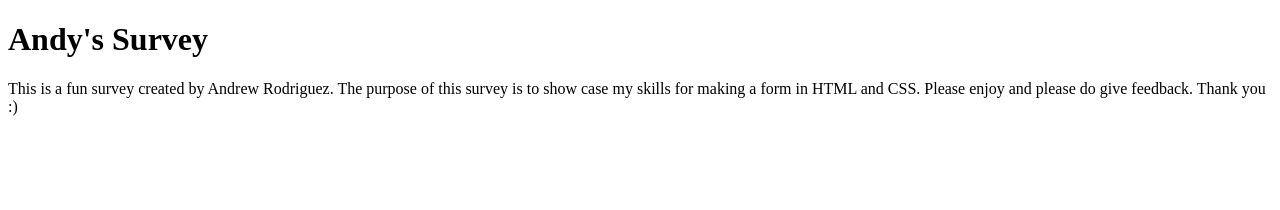
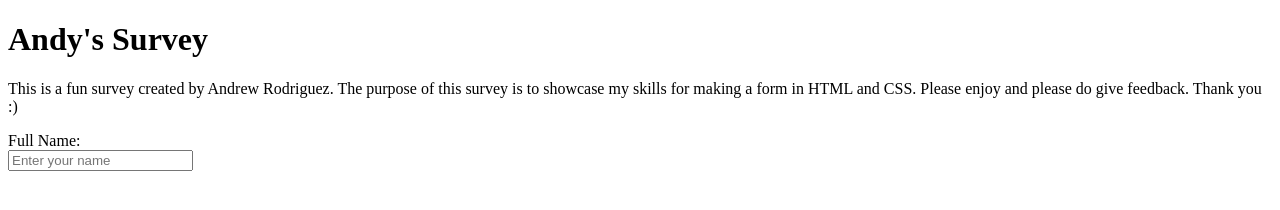
Before and after one commit to Andyrod209/survey-website, a plain HTML site: page index.html in a window 1280 px wide. Drawn offline with Linux system fonts and the light colour scheme.

Commit message:
Created a form and added a input field for users full name.

```diff
--- a/index.html
+++ b/index.html
@@ -11,10 +11,16 @@
         <header>
             <h1 id="title">Andy's Survey</h1>
             <p id="description">This is a fun survey created by Andrew
-                Rodriguez. The purpose of this survey is to show case my
+                Rodriguez. The purpose of this survey is to showcase my
                 skills for making a form in HTML and CSS. Please enjoy
                 and please do give feedback. Thank you :)</p>
         </header>
+        <form id="survey-form">
+            <label for="name">Full Name:</label>
+            <br>
+            <input id="name" type="text" placeholder="Enter your name">
+
+        </form>
     </main>
 </body>
 </html>
```
